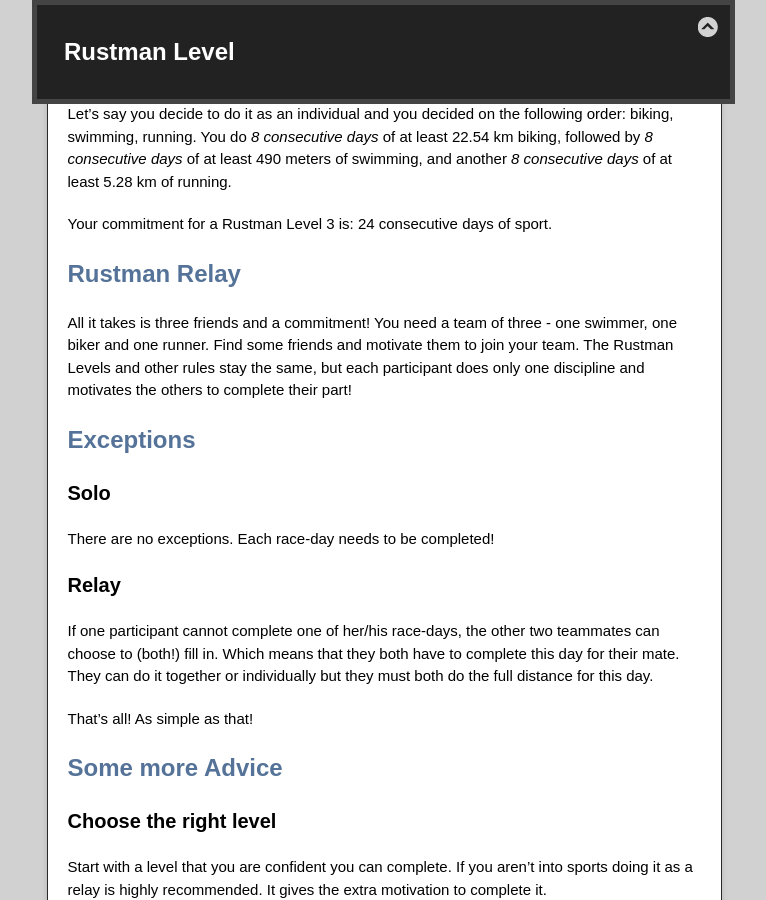
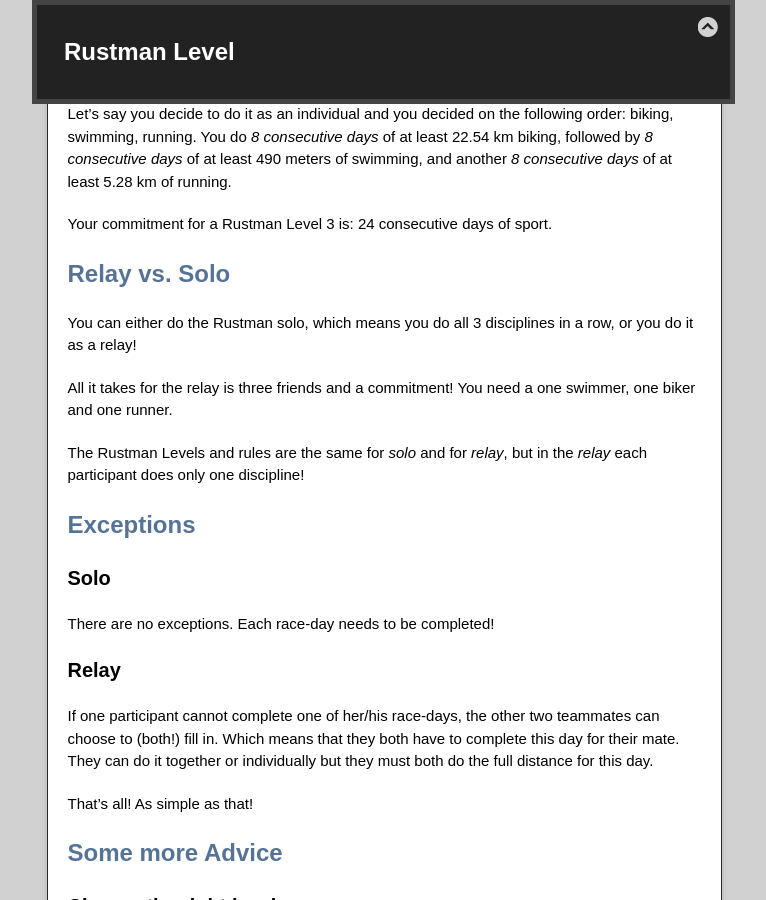
Before and after one commit to peterrautek/rustman, a Jekyll site: the page built from index.md, in a window 1280 px wide and 900 px high, scrolled down 1738 px. Shown: the whole window, without its empty margins (256-1022 px from the left). Built offline with Jekyll 4.4.1, drawn with Linux system fonts in a browser that asks for light colours.

Commit message:
added relay vs. solo section

```diff
--- a/index.md
+++ b/index.md
@@ -57,11 +57,14 @@ and another *8 consecutive days* of at least 5.28 km of running.
 Your commitment for a Rustman Level 3 is: 24 consecutive days of sport.
 
 
-## Rustman Relay
-All it takes is three friends and a commitment!
-You need a team of three - one swimmer, one biker and one runner.
-Find some friends and motivate them to join your team.
-The Rustman Levels and other rules stay the same, but each participant does only one discipline and motivates the others to complete their part!
+## Relay vs. Solo
+You can either do the Rustman solo, which means you do all 3 disciplines in a row, or you do it as a relay!
+
+All it takes for the relay is three friends and a commitment!
+You need a one swimmer, one biker and one runner.
+
+The Rustman Levels and rules are the same for _solo_ and for _relay_,
+but in the _relay_ each participant does only one discipline!
 
 ## Exceptions
 ### Solo
```
